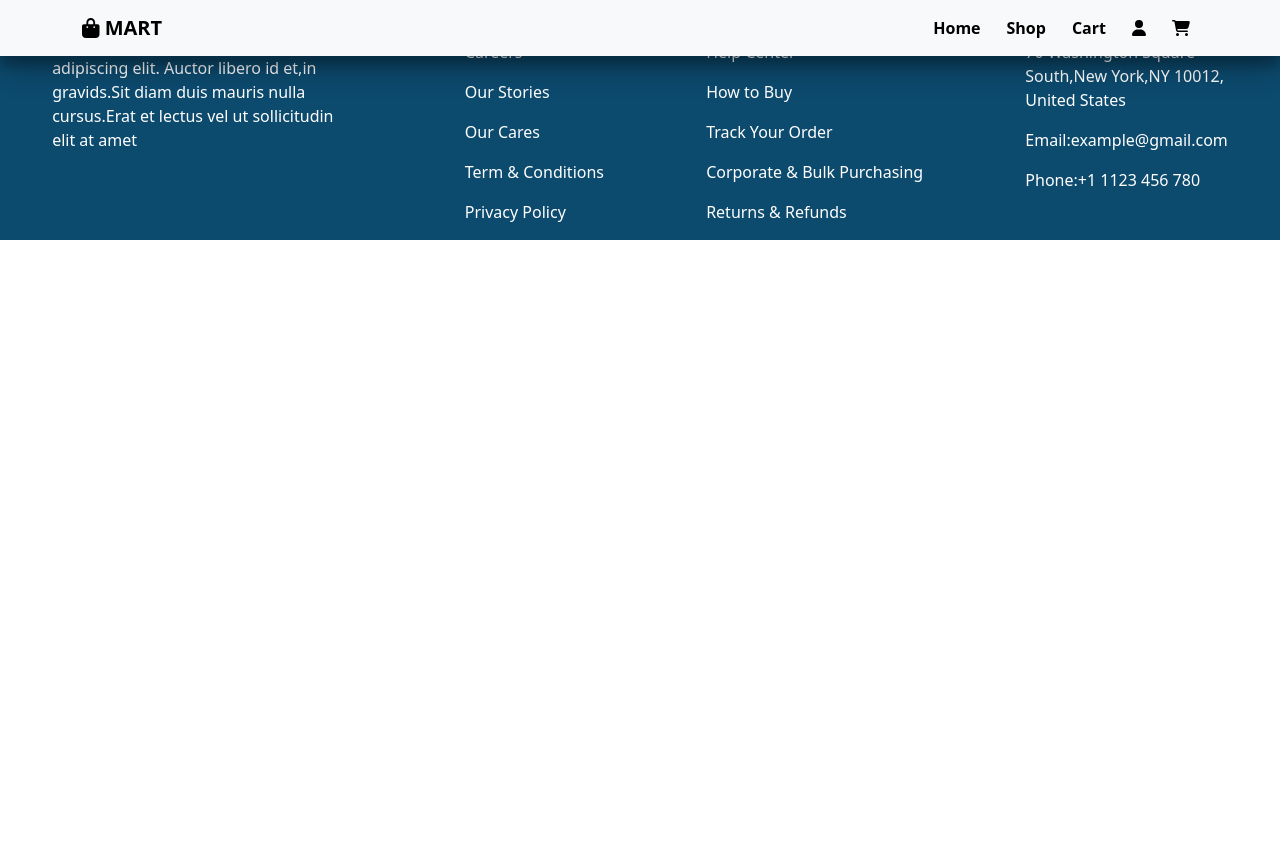
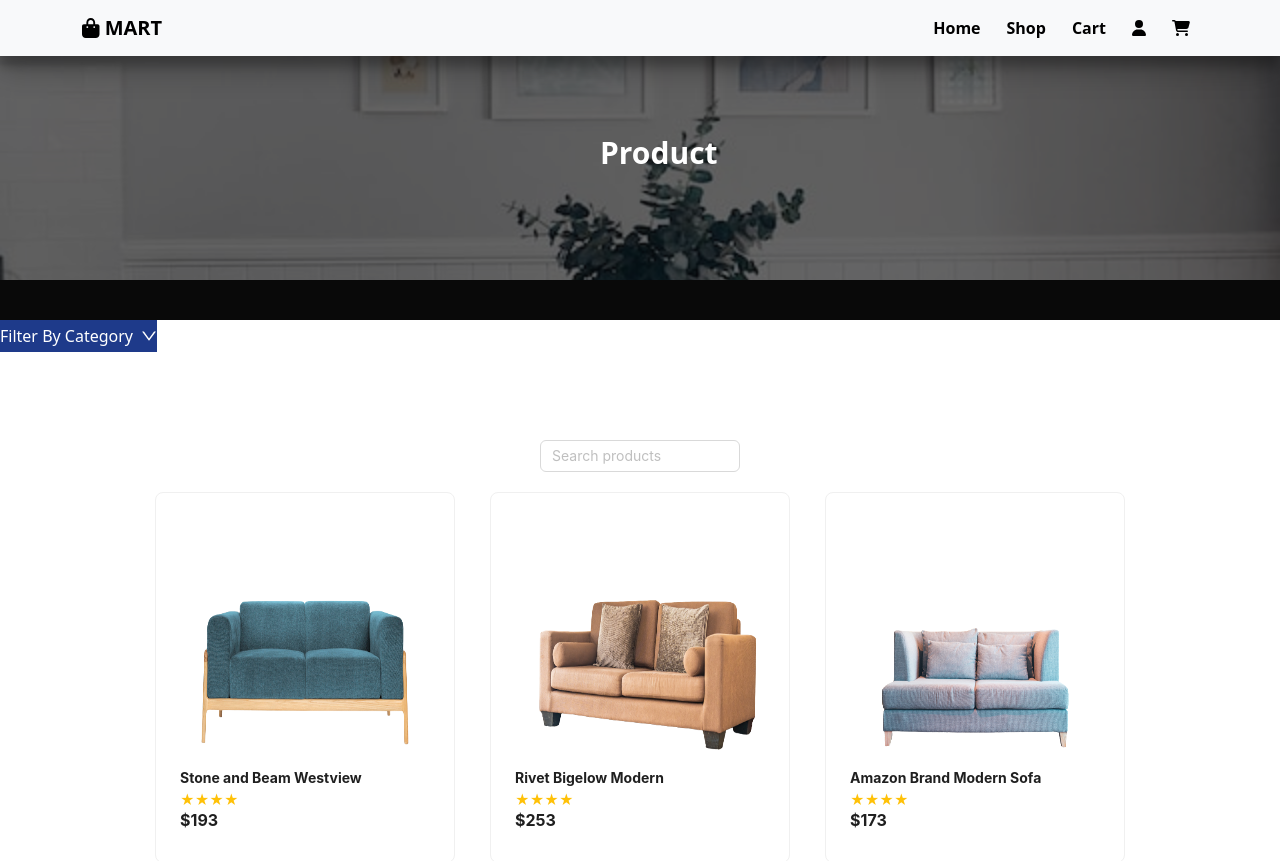
Before and after one commit to karthiks8270/Mart-Ecommerce, a React (Create React App) app: page /shop in a window 1280 px wide. Shown: the top 861 px of the page. Before the commit the page ends 800 px from the top, so only its background shows below. Built offline with nearby package versions, Linux system fonts and the light colour scheme.

Commit message:
filter by category

```diff
--- a/src/Pages/Homepage/navbar.jsx
+++ b/src/Pages/Homepage/navbar.jsx
@@ -12,7 +12,7 @@ export default function Navbar() {
                     </div>
                     <div className="navbar-nav features">
                         <a className="nav-link active" href="/"><b>Home</b></a>
-                        <a className="nav-link active" href="j"><b>Shop</b></a>
+                        <a className="nav-link active" href='/shop'><b>Shop</b></a>
                         <a className="nav-link active" href="j"><b>Cart</b></a>
                         <a className="nav-link active" href="j"><b><FontAwesomeIcon icon={faUser} /></b></a>
                         <a className="nav-link active" href="j"><b><FontAwesomeIcon icon={faShoppingCart} /></b></a>
--- a/src/Pages/Routing/RoutingAll.js
+++ b/src/Pages/Routing/RoutingAll.js
@@ -5,6 +5,7 @@ import Cards from '../Homepage/Cards'
 import Slider from '../Homepage/Slider'
 import NewArrivals from '../Homepage/NewArrivals'
 import BestSales from '../Homepage/BestSales'
+import Background from '../Shoppage/Background'
 export default function RoutingAll() {
   return (
 
@@ -20,6 +21,12 @@ export default function RoutingAll() {
                             <BestSales/>
                 </>
               }/>
+              <Route path='/shop'
+              element ={
+                <>
+                     <Background/>
+                </>
+              }/>
               </Routes>
           </BrowserRouter>
   )
--- a/src/Pages/Shoppage/Background.jsx
+++ b/src/Pages/Shoppage/Background.jsx
@@ -1,11 +1,103 @@
-import React from 'react'
-import { tableImg } from '../Assets/Images/table.jpg'
+import React, { useState } from 'react';
+import './shop.css';
+import { Dropdown, Input, Space } from 'antd';
+import { DownOutlined } from '@ant-design/icons'
+import Card from 'antd/es/card/Card';
+import { products } from '../Assets/Products';
+const tableImg = require('../Assets/Images/table.jpg');
+
 export default function Background() {
+  const[selectedSection,setSelectedSection] = useState('sofa');
+  const[searchInput,setSearchInput] = useState('');
+ const handleSectionClick = (section) =>{
+  setSelectedSection(section);
+};
+const items = [
+  {
+    label:(
+      <div className='DropDown_Section' onClick={() => handleSectionClick('sofa')}>Sofa</div>
+    ),
+    key:'0',
+  },
+  {
+    label:(
+      <div className='DropDown_Section' onClick={() =>{console.log('clicked chair'); handleSectionClick('chair')}}>Chair</div>
+    ),
+    key:'1',
+  },
+  {
+    label:(
+      <div className='DropDown_Section' onClick={() => handleSectionClick('watch')}>Watch</div>
+    ),
+    key:'2',
+  },
+  {
+    label:(
+      <div className='DropDown_Section' onClick={() => handleSectionClick('mobile')}>Mobile</div>
+    ),
+    key:'3',
+  },
+  {
+    label:(
+      <div className='DropDown_Section' onClick={() => handleSectionClick('wireless')}>Wireless</div>
+    ),
+    key:'4',
+  },
+];
   return (
     <div>
-          <div>
-              <img src={tableImg}  alt="table" />
-          </div>
+      <div className='image-container'>
+        <img src={tableImg} alt="table" id='tableImg' />
+        <div className='background-text'><b>Product</b></div>
+      </div>
+
+      <div className='Filter_Data'>
+        <Dropdown
+          menu={{
+            items,
+          }}
+
+          trigger={['click']}
+        >
+          <a href=' #' className='DropDown_Section' onClick={(e) => e.preventDefault()}>
+            <Space style={{ backgroundColor: '#1e3a8a', textDecoration: 'none', color: "white",lineHeight:2}}>
+              Filter By Category
+              <DownOutlined />
+            </Space>
+          </a>
+        </Dropdown>
+      </div>
+      <div style={{ textAlign: 'center', margin: '20px' }}>
+        <Input
+          placeholder="Search products"
+          value={searchInput}
+          onChange={(e) => setSearchInput(e.target.value)}
+          style={{ width: 200 }}
+        />
+      </div>
+
+       <div style={{display:"grid",gridTemplateColumns:'auto auto auto',justifyContent:'center',alignItems:'center',gap:35}}>
+        {products.map((product)=>(
+              selectedSection===product.category ? (
+                <Space direction="vertical" size={16} key={product.id} >
+                <Card
+                  style={{
+                    width:"100%",
+                    boxShadow:'box-shadow: rgba(0, 0, 0, 0.16) 0px 1px 4px'
+                  }}
+                >
+                  <div><img src={product.imgUrl} alt="" style={{ width: 250, height: 250 }} /></div>
+                            <div><b>{product.productName}</b></div>
+                            <div>{Array.from({ length: product.reviews[0].rating }, (_, i) => (
+                                <span key = {i}className='text-warning'>&#9733;</span>
+                            ))}</div>
+                            <h6><b>${product.price}</b></h6>
+                </Card>
+              </Space>
+              ) :null
+      )
+      )}
+       </div>
     </div>
-  )
+  );
 }
--- /dev/null
+++ b/src/Pages/Shoppage/shop.css
@@ -0,0 +1,30 @@
+#tableImg{
+    width: 100%;
+    height: 280px;
+    object-fit: cover;
+    opacity: 0.4;
+
+}
+.image-container{
+    overflow: hidden;
+    height: 40vh;
+    width: 100vw;
+    background-color: rgba(0, 0, 0, 0.966);
+    z-index: 0.5;
+}
+.background-text{
+    position: absolute;
+    top: 130px;
+    left: 600px;
+    z-index: 2;
+    font-size: 30px;
+    color: white;
+}
+.DropDown_Section{
+    text-decoration: none;
+    color: none;
+}
+.Filter_Data{
+    height: 100px;
+    line-height: 20px;
+}
```
Also changed, not shown: src/App.js (+0 -10 lines).
